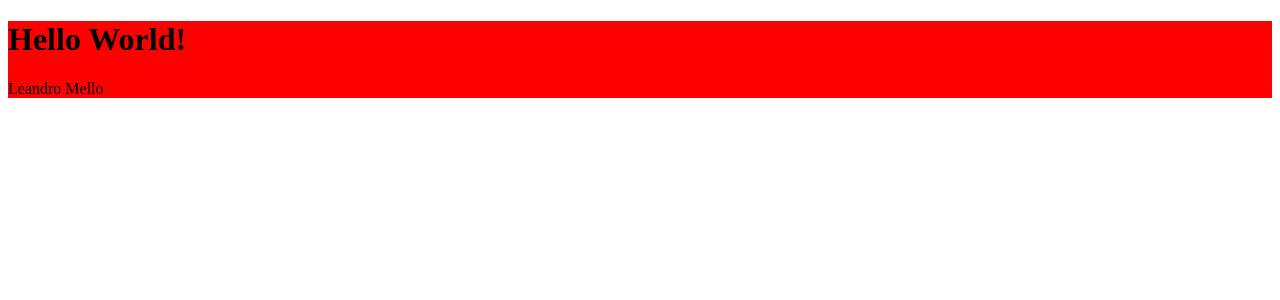
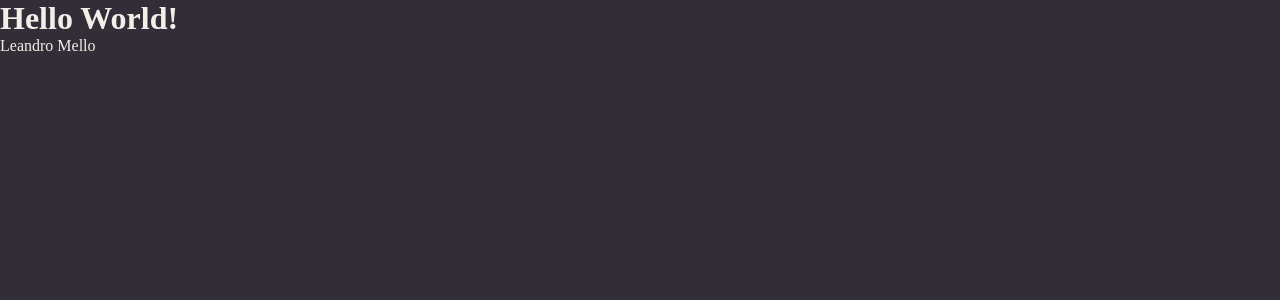
Before and after one commit to leandrodemello/rocketnotes_frontend, a React (Vite) app: page / in a window 1280 px wide. Shown: the top 300 px of the page. Built offline with nearby package versions, Linux system fonts and the light colour scheme.

Commit message:
est-glob

```diff
--- a/src/main.jsx
+++ b/src/main.jsx
@@ -1,6 +1,7 @@
 import React from 'react';
 import ReactDOM from 'react-dom/client';
 import { ThemeProvider } from 'styled-components';
+import GlobalStyles from './styles/global';
 
 import theme from './styles/theme';
 
@@ -12,6 +13,7 @@
 ReactDOM.createRoot(document.getElementById('root')).render(
   <React.StrictMode>
     <ThemeProvider theme={theme}>
+      <GlobalStyles/>
       <Details />
     </ThemeProvider>
   </React.StrictMode>
--- a/src/pages/Details/styles.js
+++ b/src/pages/Details/styles.js
@@ -1,5 +1,5 @@
 import styled from 'styled-components';
 
 export const Container = styled.div`
-    background: red;
+
 `;
--- /dev/null
+++ b/src/styles/global.js
@@ -0,0 +1,27 @@
+import { createGlobalStyle } from 'styled-components';
+
+export default createGlobalStyle`
+  * {
+    margin: 0;
+    padding: 0;
+    box-sizing: border-box;
+  }
+
+  body {
+    background-color: ${({ theme }) => theme.COLORS.BACKGROUND_800};
+    color: ${({ theme }) => theme.COLORS.WHITE};
+  }
+
+  a {
+    text-decoration: none;
+  }
+
+  button, a {
+    cursor: pointer;
+    transition: 0.2s;
+  }
+
+  button:hover, a:hover {
+    filter: brightness(0,9);
+  }
+`;
```
